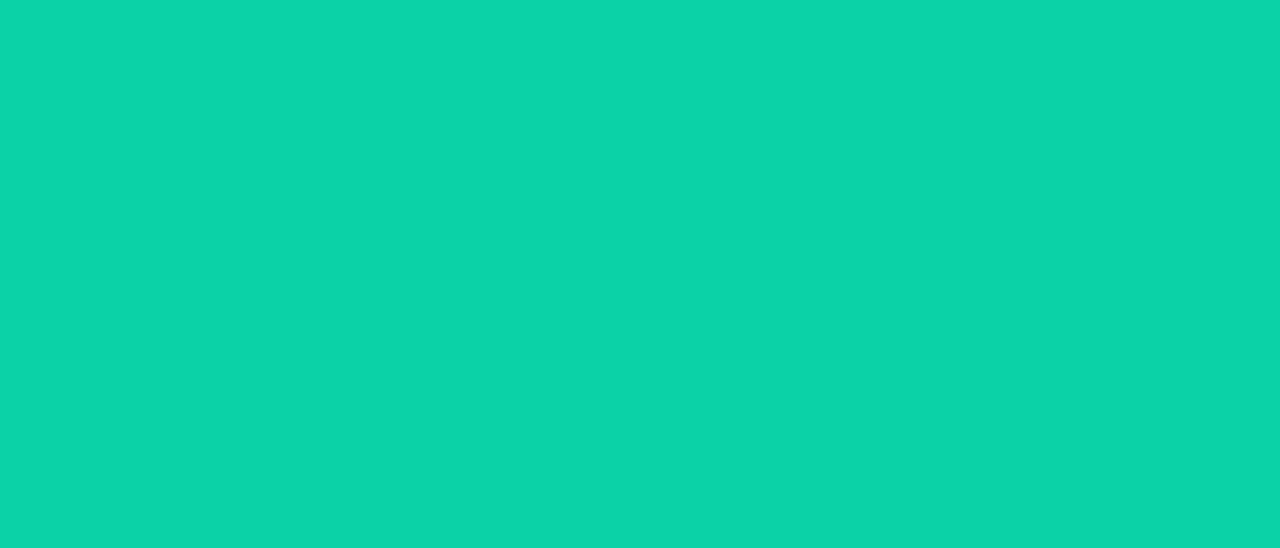
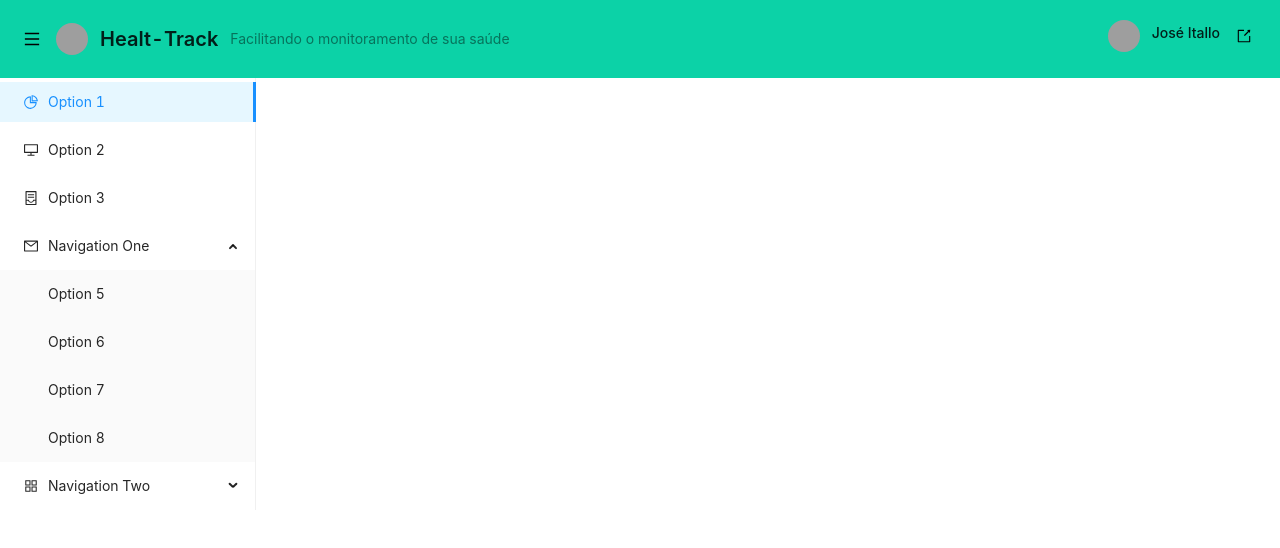
Before and after one commit to Health-Track/frontEnd-Health-Track, a React (Create React App) app: page /home in a window 1280 px wide. Before the commit this address had no page. Shown: the top 548 px of the page. Built offline with nearby package versions, Linux system fonts and the light colour scheme; grey boxes are pictures that could not be loaded.

Commit message:
Adcionado componente incial de cabecalho

```diff
--- a/package.json
+++ b/package.json
@@ -3,9 +3,11 @@
   "version": "0.1.0",
   "private": true,
   "dependencies": {
+    "@ant-design/icons": "^4.7.0",
     "@testing-library/jest-dom": "^5.16.2",
     "@testing-library/react": "^12.1.3",
     "@testing-library/user-event": "^13.5.0",
+    "antd": "^4.18.9",
     "eslint-config-prettier": "^8.4.0",
     "eslint-plugin-prettier": "^4.0.0",
     "prettier": "^2.5.1",
--- a/src/App.css
+++ b/src/App.css
@@ -4,24 +4,23 @@
   display: block;
   margin-left: auto;
   margin-right: auto;
-  background-color:seashell;
+  background-color: seashell;
   border-radius: 10px;
   box-shadow: 0 0 200px rgba(255, 255, 255, 0.5), 0 1px 2px rgba(0, 0, 0, 0.3);
   margin-top: 30px;
 }
 
 body {
-  font: 13px/20px "Lucida Grande", Tahoma, Verdana, sans-serif;
+  font: 13px/20px 'Lucida Grande', Tahoma, Verdana, sans-serif;
   color: #404040;
   background: #0cd2a7;
-
 }
 
 .form-comum {
   margin: 30px auto;
   padding: 20px 20px 20px;
   width: 310px;
-  background:  white;
+  background: white;
   border-radius: 3px;
   box-shadow: 0 0 200px rgba(255, 255, 255, 0.5), 0 1px 2px rgba(0, 0, 0, 0.3);
 }
@@ -45,7 +44,8 @@ body {
   text-align: right;
 }
 
-.form-comum input[type=password], input[type=text] {
+.form-comum input[type='password'],
+input[type='text'] {
   width: 90%;
   margin: 5px;
   padding: 0 10px;
@@ -59,13 +59,14 @@ body {
   box-shadow: inset 0 1px 3px rgba(0, 0, 0, 0.12);
 }
 
-.form-comum input[type=text]:focus, input[type=password]:focus {
+.form-comum input[type='text']:focus,
+input[type='password']:focus {
   border-color: #7dc9e2;
   outline-color: #dceefc;
   outline-offset: 0;
 }
 
-.form-comum input[type=submit] {
+.form-comum input[type='submit'] {
   padding: 0 18px;
   height: 29px;
   font-size: 12px;
@@ -82,7 +83,7 @@ body {
   cursor: pointer;
 }
 
-.form-comum input[type=submit]:active {
+.form-comum input[type='submit']:active {
   background: #cde5ef;
   border-color: #9eb9c2 #b3c0c8 #b4ccce;
   box-shadow: inset 0 0 3px rgba(0, 0, 0, 0.2);
@@ -158,3 +159,24 @@ body {
   font-weight: normal;
   text-decoration: none;
 }
+.usuario {
+  display: flex;
+  align-items: center;
+}
+.usuarioAvatar {
+  float: left;
+  height: 75px;
+  width: 235px;
+  font-family: Veranda;
+}
+
+.usuarioNome {
+  float: right;
+  font-size: 14px;
+  margin-right: 12px;
+}
+
+.menuDropdown {
+  width: 20%;
+  height: 100%;
+}
--- /dev/null
+++ b/src/components/Cabecalho.jsx
@@ -0,0 +1,109 @@
+import React from 'react';
+import 'antd/dist/antd.css';
+import {
+  MenuOutlined,
+  PieChartOutlined,
+  MailOutlined,
+  AppstoreOutlined,
+  DesktopOutlined,
+  ContainerOutlined,
+  UserOutlined,
+  ExportOutlined
+} from '@ant-design/icons';
+import { Menu, PageHeader, Button, Descriptions, Avatar } from 'antd';
+
+const { SubMenu } = Menu;
+
+export default class Cabecalho extends React.Component {
+  constructor() {
+    super();
+    this.state = {
+      collapsed: false
+    };
+  }
+
+  toggleCollapsed = () => {
+    this.setState({
+      collapsed: !this.state.collapsed
+    });
+  };
+
+  render() {
+    const username = 'José Itallo';
+    const usuario = {
+      username: 'José Itallo',
+      foto: 'https://avatars.githubusercontent.com/u/56324908?v=4'
+    };
+    return (
+      <>
+        <PageHeader
+          style={{ background: '#0cd2a7' }}
+          backIcon={<MenuOutlined />}
+          className="site-page-header"
+          title="Healt-Track"
+          subTitle="Facilitando o monitoramento de sua saúde"
+          extra={[
+            <div className="usuario">
+              <Avatar
+                className="usuarioAvatar"
+                src={usuario.foto ? usuario.foto : <UserOutlined />}
+              ></Avatar>
+              <h1 className="usuarioNome">{username}</h1>
+              <Button
+                className="botaoSair"
+                type="link"
+                size="small"
+                shape="circle"
+                icon={<ExportOutlined style={{ color: 'black' }} />}
+              ></Button>
+            </div>
+          ]}
+          onBack={() => {
+            this.toggleCollapsed();
+          }}
+          avatar={{
+            src: 'https://media.istockphoto.com/vectors/medic-stethoscope-concept-logotype-template-design-business-logo-icon-vector-id1200712144?s=612x612'
+          }}
+        ></PageHeader>
+
+        <div className="menuDropdown">
+          <Menu
+            defaultSelectedKeys={['1']}
+            defaultOpenKeys={['sub1']}
+            mode="inline"
+            theme="light"
+            inlineCollapsed={this.state.collapsed}
+          >
+            <Menu.Item key="1" icon={<PieChartOutlined />}>
+              Option 1
+            </Menu.Item>
+            <Menu.Item key="2" icon={<DesktopOutlined />}>
+              Option 2
+            </Menu.Item>
+            <Menu.Item key="3" icon={<ContainerOutlined />}>
+              Option 3
+            </Menu.Item>
+            <SubMenu key="sub1" icon={<MailOutlined />} title="Navigation One">
+              <Menu.Item key="5">Option 5</Menu.Item>
+              <Menu.Item key="6">Option 6</Menu.Item>
+              <Menu.Item key="7">Option 7</Menu.Item>
+              <Menu.Item key="8">Option 8</Menu.Item>
+            </SubMenu>
+            <SubMenu
+              key="sub2"
+              icon={<AppstoreOutlined />}
+              title="Navigation Two"
+            >
+              <Menu.Item key="9">Option 9</Menu.Item>
+              <Menu.Item key="10">Option 10</Menu.Item>
+              <SubMenu key="sub3" title="Submenu">
+                <Menu.Item key="11">Option 11</Menu.Item>
+                <Menu.Item key="12">Option 12</Menu.Item>
+              </SubMenu>
+            </SubMenu>
+          </Menu>
+        </div>
+      </>
+    );
+  }
+}
--- a/src/routes/index.js
+++ b/src/routes/index.js
@@ -3,12 +3,14 @@ import { Routes, Route } from 'react-router-dom';
 
 import Login from '../pages/Login';
 import Cadastro from '../pages/Cadastro';
+import Cabecalho from '../components/Cabecalho';
 
 function HealthTrackRoutes() {
   return (
     <Routes>
       <Route path="/" element={<Login />} exact />
       <Route path="/sign-up" element={<Cadastro />} />
+      <Route path="/home" element={<Cabecalho />} />
     </Routes>
   );
 }
```
Also changed, not shown: 2 other files (tests, documents, lock files or other folders).
